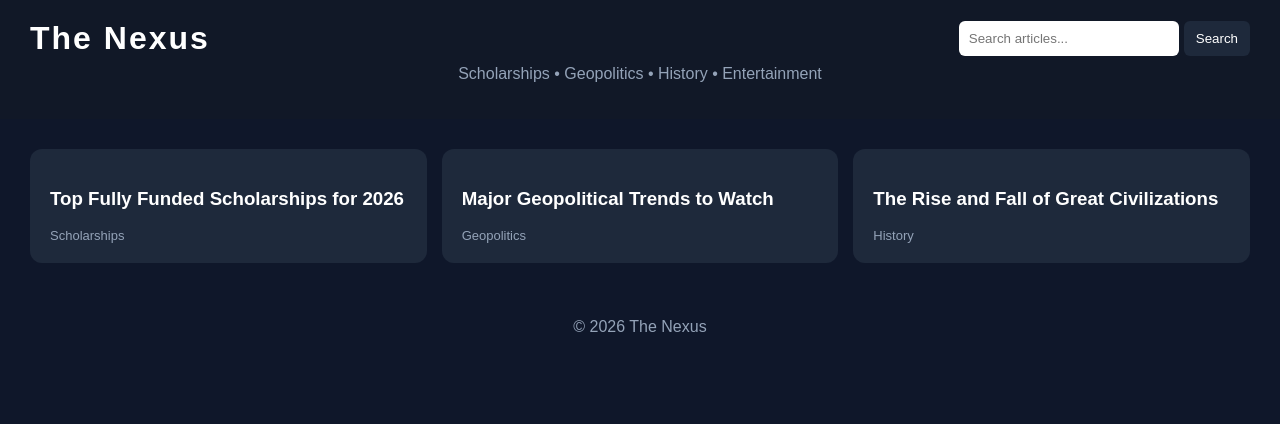
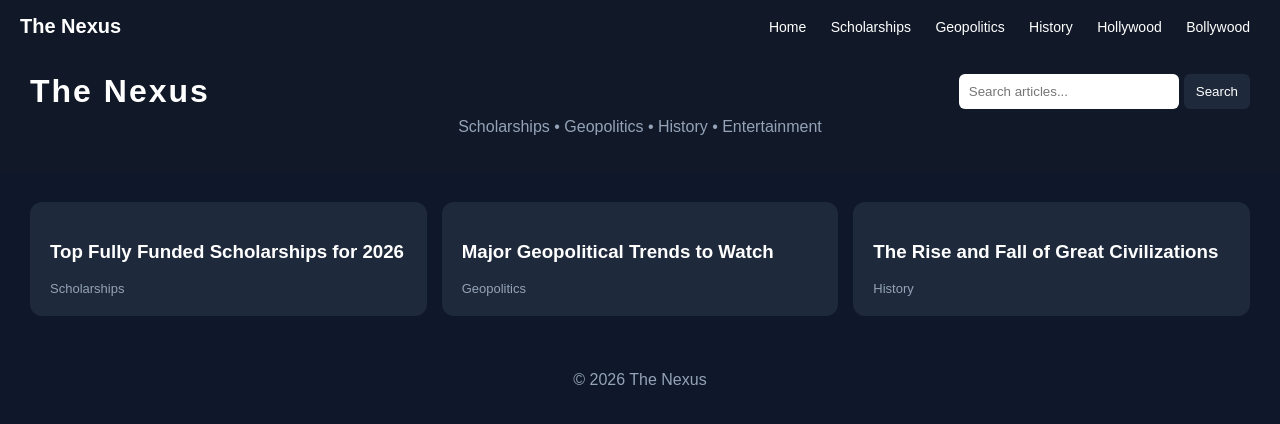
Before and after one commit to muhammadsaad45004-blip/the-nexus, a plain HTML site: page index.html in a window 1280 px wide. Drawn offline with Linux system fonts and the light colour scheme.

Commit message:
Update index.html

```diff
--- a/index.html
+++ b/index.html
@@ -11,6 +11,32 @@
       font-family: Arial, sans-serif;
       background: #0f172a;
       color: white;
+    }
+
+    /* NAVBAR */
+    nav {
+      background: #111827;
+      padding: 15px 20px;
+      display: flex;
+      justify-content: space-between;
+      align-items: center;
+      flex-wrap: wrap;
+    }
+
+    nav .logo {
+      font-size: 20px;
+      font-weight: bold;
+    }
+
+    nav a {
+      color: white;
+      text-decoration: none;
+      margin: 5px 10px;
+      font-size: 14px;
+    }
+
+    nav a:hover {
+      color: #94a3b8;
     }
 
     /* HEADER */
@@ -105,6 +131,20 @@
 
 <body>
 
+<!-- NAVBAR ADDED HERE -->
+<nav>
+  <div class="logo">The Nexus</div>
+
+  <div>
+    <a href="index.html">Home</a>
+    <a href="scholarships.html">Scholarships</a>
+    <a href="geopolitics.html">Geopolitics</a>
+    <a href="history.html">History</a>
+    <a href="hollywood.html">Hollywood</a>
+    <a href="bollywood.html">Bollywood</a>
+  </div>
+</nav>
+
 <header>
 
   <div class="topbar">
```
